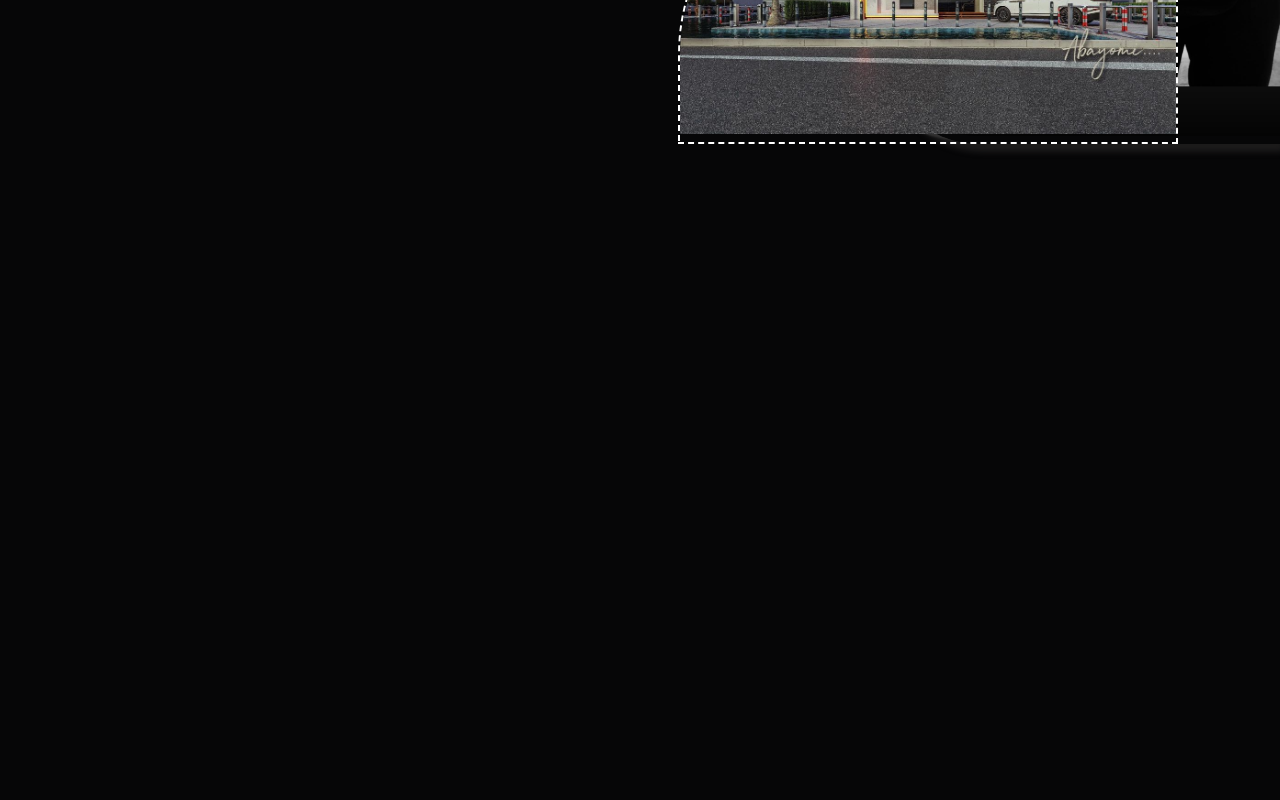
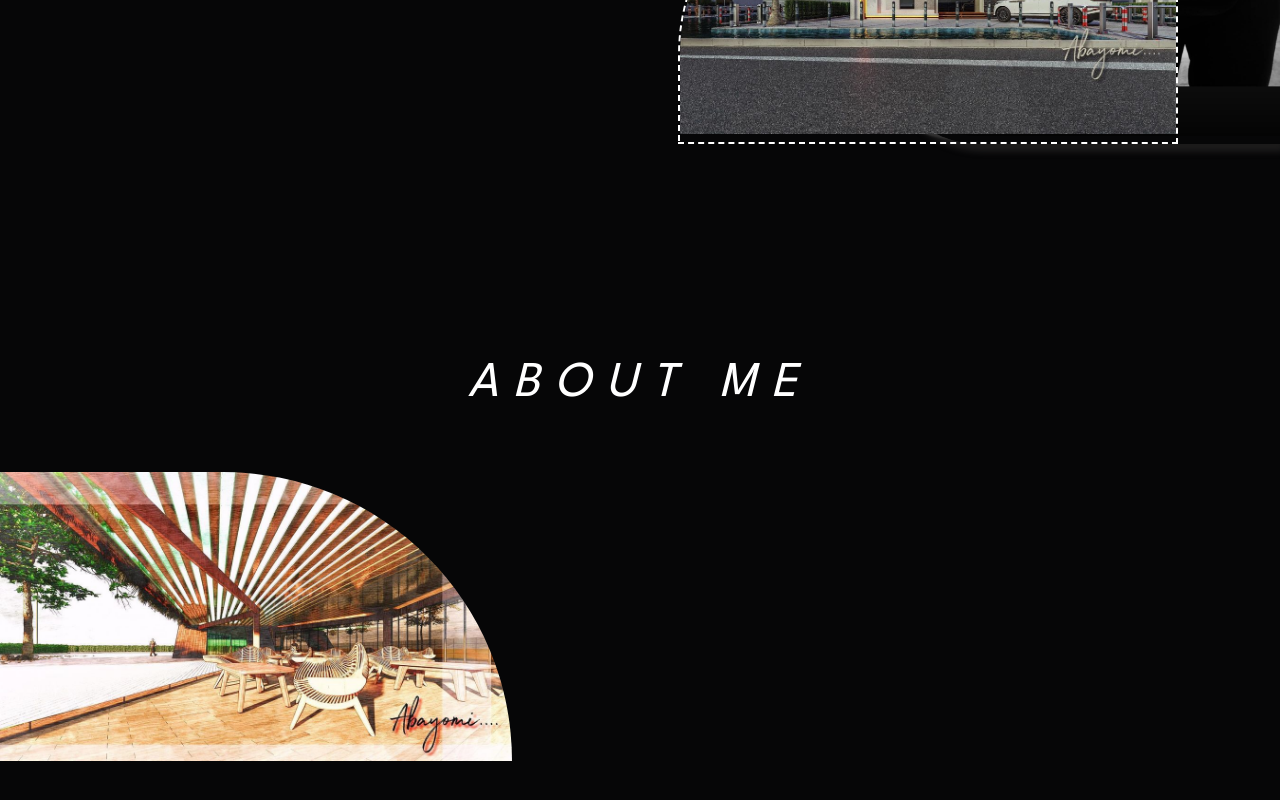
Before and after one commit to Lovethrech/Abayomi-3d, a Vue app: page / in a window 1280 px wide. Shown: the part 580-1380 px from the top of the page. Before the commit the page ends 800 px from the top, so only its background shows below. Built offline with nearby package versions, Linux system fonts and the light colour scheme.

Commit message:
working on the about page

```diff
--- a/index.html
+++ b/index.html
@@ -6,7 +6,7 @@
     <meta name="viewport" content="width=device-width, initial-scale=1.0">
     <link rel="preconnect" href="https://fonts.googleapis.com">
     <link rel="preconnect" href="https://fonts.gstatic.com" crossorigin>
-    <link href="https://fonts.googleapis.com/css2?family=League+Spartan:wght@100..900&display=swap" rel="stylesheet">
+    <link href="https://fonts.googleapis.com/css2?family=League+Spartan:wght@100..900&family=Roboto+Condensed:ital,wght@0,100..900;1,100..900&display=swap" rel="stylesheet">
     <link rel="stylesheet" href="https://unpkg.com/aos@next/dist/aos.css" />
     <title>Abayomi the Architect</title>
   </head>
--- /dev/null
+++ b/src/components/PostHeader.vue
@@ -0,0 +1,45 @@
+<style scoped>
+.post-header-ctn{
+    padding:200px 0;
+    width:100%;
+    height:100%
+}
+.about-title{
+    color:white;
+    font-style: italic;
+    text-align: center;
+    font-size:50px;
+    text-transform: uppercase;
+    letter-spacing: 15px;
+}
+.post-header-main-ctn{
+    width:100%;
+    height:1000%;
+    display:flex;
+    justify-content: space-between;
+}
+.img-ctn{
+    width:40%;
+}
+.img-ctn img{
+    width:100%;
+    border-top-right-radius: 300px;
+}
+.text-ctn{
+    width:60%;
+}
+</style>
+
+
+<template>
+    <div class="post-header-ctn">
+        <h2 class="about-title">About me</h2><br/><br/>
+        <div class="post-header-main-ctn">
+
+            <div class="img-ctn">
+                <img src="/post-header-img.jpg" alt="">
+            </div>
+            <div class="text-ctn"></div>
+        </div>
+    </div>
+</template>
--- a/src/views/HomeView.vue
+++ b/src/views/HomeView.vue
@@ -1,6 +1,7 @@
 <script setup>
 import Nav from "@/components/Nav.vue";
 import SemiHeader from "@/components/SemiHeader.vue";
+import PostHeader from "@/components/PostHeader.vue";
 </script>
 
 
@@ -8,5 +9,6 @@ import SemiHeader from "@/components/SemiHeader.vue";
   <div class="home-view-main-ctn">
     <Nav></Nav>
     <SemiHeader></SemiHeader>
+    <PostHeader></PostHeader>
   </div>
 </template>
```
Also changed, not shown: public/post-header-img.jpg (added), 1 other file (tests, documents, lock files or other folders).
